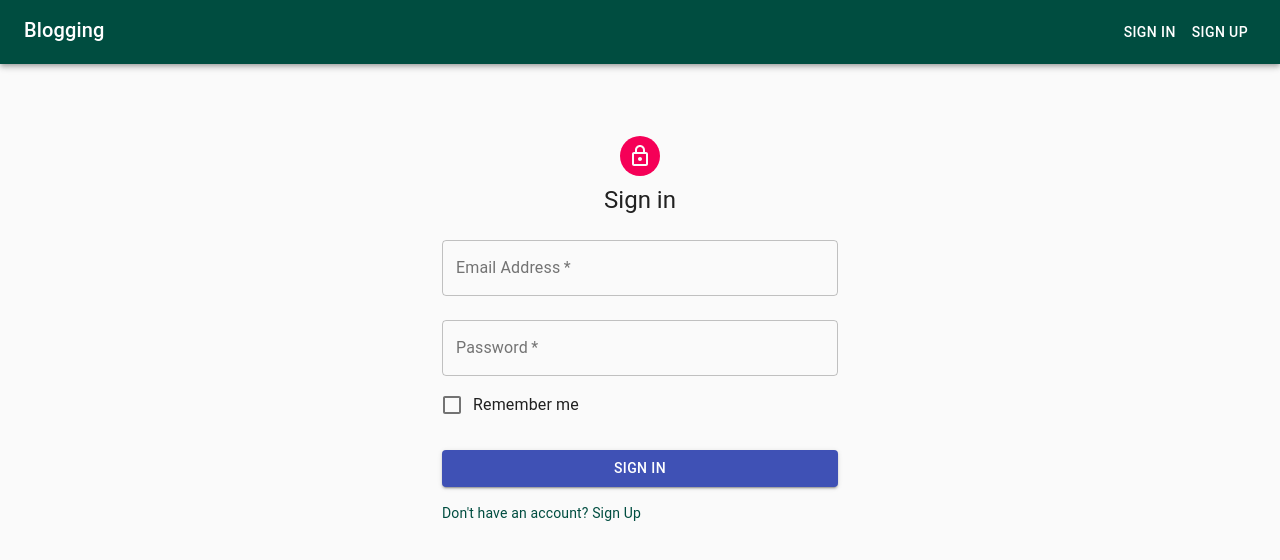
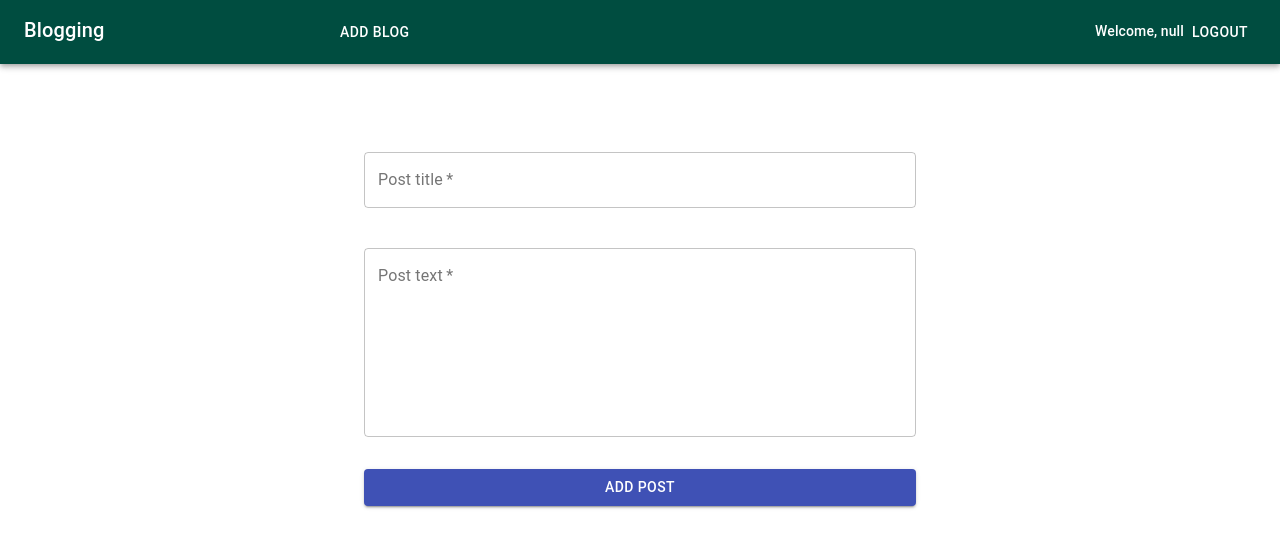
Before and after one commit to hov001/react-blog, a React (Vite) app: page /dashboard in a window 1280 px wide. Before the commit this address led to /sign-in. Shown: the top 560 px of the page. Built offline with nearby package versions, Linux system fonts and the light colour scheme; no server answers; sample sign-in values are in the browser's storage.

Commit message:
Feat: Added logic for adding to localstorage

```diff
--- a/src/App.jsx
+++ b/src/App.jsx
@@ -8,25 +8,27 @@ class App extends React.Component {
     super(props)
 
     this.state = {
-      isAuthId: null,
+      isAuthId: window.localStorage.getItem('userId'),
+      firstName: window.localStorage.getItem('firstName'),
     }
 
     this.isAuth = this.isAuth.bind(this)
   }
 
-  isAuth(uid = null) {
+  isAuth(uid = null, firstName) {
     this.setState({
       isAuthId: uid,
+      firstName,
     })
   }
 
   render() {
-    const { isAuthId } = this.state
+    const { isAuthId, firstName } = this.state
 
     return (
       <div className="App">
         <Router>
-          <Navbar isAuth={this.isAuth} uid={isAuthId} />
+          <Navbar isAuth={this.isAuth} uid={isAuthId} name={firstName} />
           <Main isAuth={this.isAuth} uid={isAuthId} />
         </Router>
       </div>
--- a/src/components/Main/Main.jsx
+++ b/src/components/Main/Main.jsx
@@ -1,5 +1,6 @@
 import React from 'react'
 import { Switch, Route } from 'react-router-dom'
+import PropsTypes from 'prop-types'
 import routes from '../../constants/routes'
 import PrivateRoute from '../PrivateRoute/PrivateRoute'
 
@@ -38,4 +39,9 @@ function Main({ isAuth, uid }) {
   )
 }
 
+Main.propTypes = {
+  isAuth: PropsTypes.func,
+  uid: PropsTypes.string,
+}
+
 export default Main
--- a/src/components/Navbar/Navbar.jsx
+++ b/src/components/Navbar/Navbar.jsx
@@ -7,8 +7,22 @@ import navbarStyle from './navbar.style'
 import theme from '../../constants/theme.style'
 import TypographySection from '../Typography/TypographySection'
 
-function Navbar({ isAuth, uid }) {
-  const classes = navbarStyle()
+class Navbar extends React.Component {
+  constructor(props) {
+    super(props)
+
+    this.handleLogOut = this.handleLogOut.bind(this)
+  }
+
+  handleLogOut() {
+    const { isAuth } = this.props
+
+    isAuth()
+    window.localStorage.clear()
+  }
+
+  render() {
+    const { uid, name, classes } = this.props
 
     return (
       <ThemeProvider theme={theme}>
@@ -56,14 +70,14 @@ function Navbar({ isAuth, uid }) {
                   </Grid>
                   <Grid item xs={5} className={classes.signIn}>
                     <TypographySection
-                    text={`Welcome, ${uid}`}
+                      text={`Welcome, ${name}`}
                       component={'p'}
                       variant={'subtitle2'}
                     />
                     <Button
                       color="inherit"
                       className={classes.signInBtn}
-                    onClick={() => isAuth()}
+                      onClick={this.handleLogOut}
                     >
                       Logout
                     </Button>
@@ -76,10 +90,16 @@ function Navbar({ isAuth, uid }) {
       </ThemeProvider>
     )
   }
+}
 
 Navbar.propTypes = {
   isAuth: PropsTypes.func,
   uid: PropsTypes.string,
+  name: PropsTypes.string,
 }
 
-export default Navbar
+export default (props) => {
+  const classes = navbarStyle()
+
+  return <Navbar {...props} classes={classes} />
+}
--- a/src/pages/SignIn/SignIn.formik.jsx
+++ b/src/pages/SignIn/SignIn.formik.jsx
@@ -46,7 +46,14 @@ function SignInForm({ classes, formik }) {
         helperText={formik.touched.password && formik.errors.password}
       />
       <FormControlLabel
-        control={<Checkbox value="remember" color="primary" />}
+        control={
+          <Checkbox
+            color="primary"
+            name={'stayIn'}
+            value={formik.values.stayIn}
+            onChange={formik.handleChange}
+          />
+        }
         label="Remember me"
       />
       <Button
@@ -84,6 +91,7 @@ export default ({ handleRequest }) => {
     initialValues: {
       email: '',
       password: '',
+      stayIn: false,
     },
     validationSchema,
     onSubmit: (values) => {
--- a/src/pages/SignIn/SignIn.jsx
+++ b/src/pages/SignIn/SignIn.jsx
@@ -10,6 +10,7 @@ import TypographySection from '../../components/Typography/TypographySection'
 import signInWithEmailPassword from '../../services/signInWithEmailPass'
 import CustomizedSnackbars from '../../components/Alert/Alert'
 import SignInForm from './SignIn.formik'
+import getUserData from '../../services/getUserData'
 
 class SignIn extends React.Component {
   constructor(props) {
@@ -28,7 +29,15 @@ class SignIn extends React.Component {
 
     signInWithEmailPassword(values)
       .then((response) => {
-        isAuth(response.user.uid)
+        return getUserData(response.user.uid)
+      })
+      .then((response) => {
+        const { userId, firstName } = response
+        if (values.stayIn === true) {
+          window.localStorage.setItem('userId', userId)
+          window.localStorage.setItem('firstName', firstName)
+        }
+        isAuth(userId, firstName)
         history()
       })
       .catch((error) => {
--- a/src/services/getUserData.js
+++ b/src/services/getUserData.js
@@ -11,7 +11,7 @@ function setUserData(userId) {
     .get()
     .then((snapshot) => {
       if (snapshot.exists()) {
-        return snapshot.val()
+        return { userId, ...snapshot.val() }
       } else {
         return 'No data available'
       }
```
Lines whose indentation alone changed are shown as unchanged.
